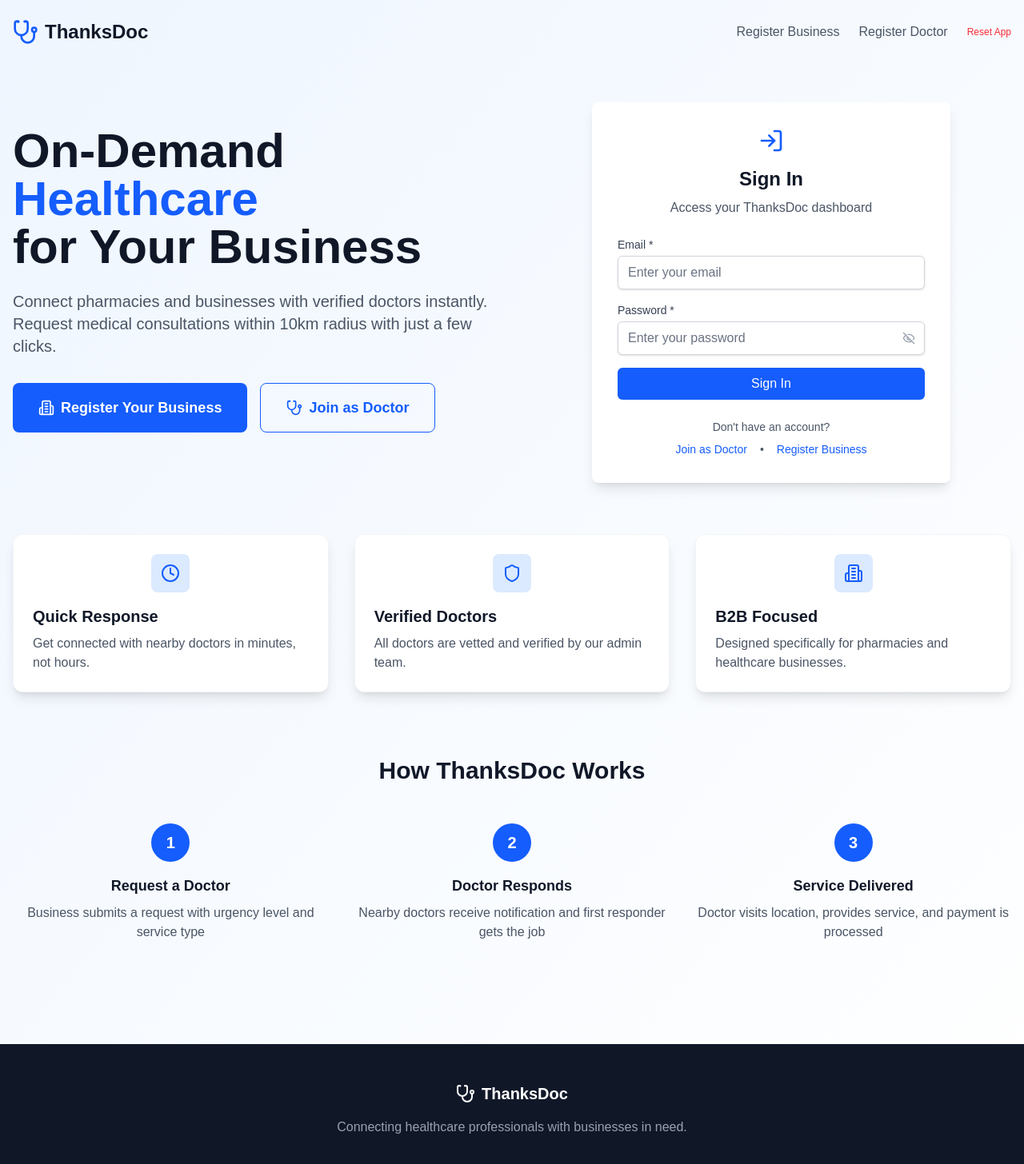
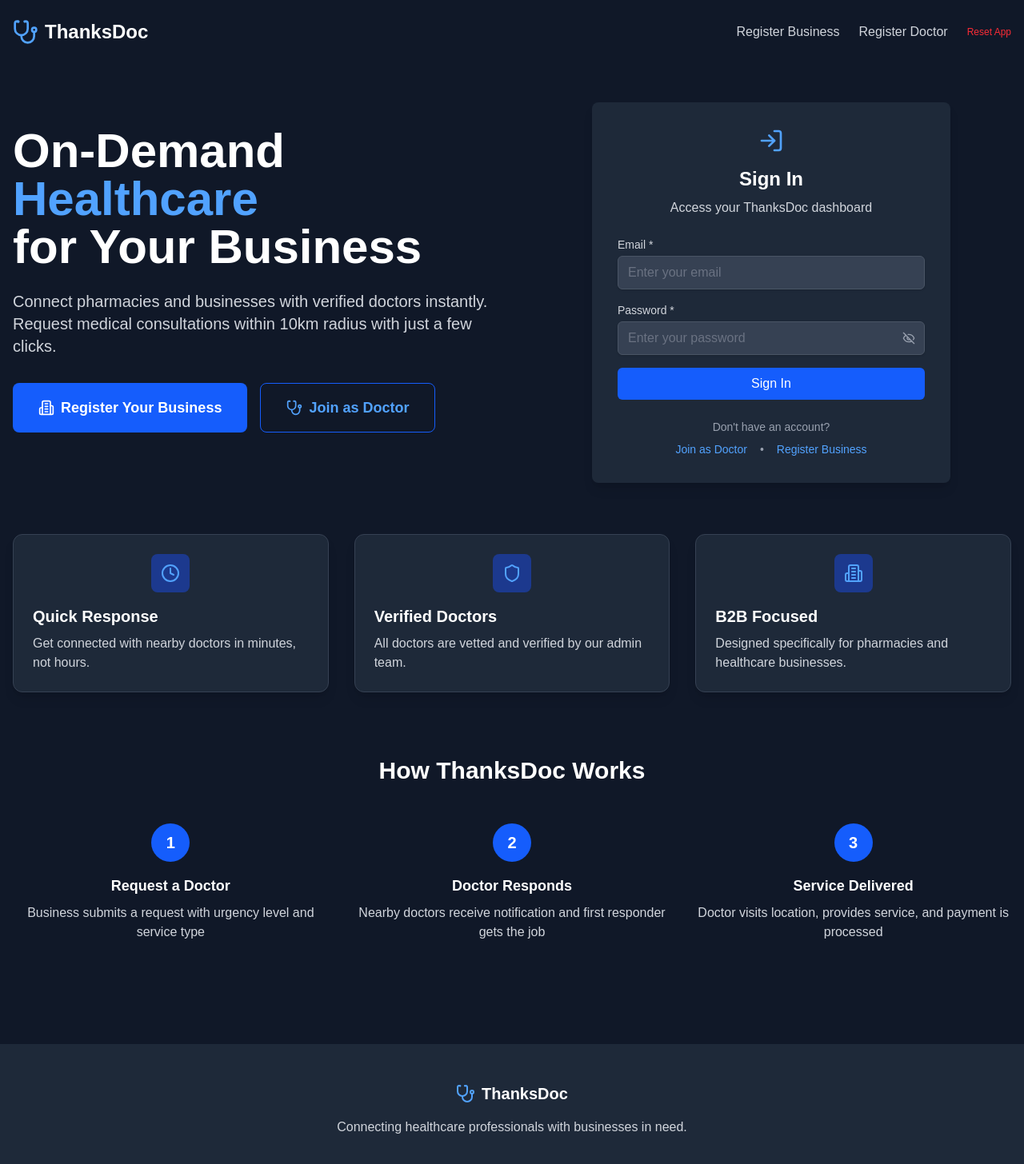
Before and after one commit to ThanksDoc-V1-1/thanksDoc_FE, a Next.js app: page / in a window 1280 px wide. Shown: the top 1456 px of the page at 80% size. Built offline with nearby package versions, Linux system fonts and the light colour scheme; no server answers.

Commit message:
starting dark all over

```diff
--- a/src/app/globals.css
+++ b/src/app/globals.css
@@ -1,22 +1,21 @@
 @import "tailwindcss";
 
 :root {
-  --background: #ffffff;
-  --foreground: #171717;
+  --background: #0a0a0a;
+  --foreground: #ededed;
 }
 
-@theme inline {
+/* Always use dark mode colors */
+html {
+  color-scheme: dark;
+}
+
+/* Define fonts and colors */
+:root {
   --color-background: var(--background);
   --color-foreground: var(--foreground);
   --font-sans: var(--font-geist-sans);
   --font-mono: var(--font-geist-mono);
-}
-
-@media (prefers-color-scheme: dark) {
-  :root {
-    --background: #0a0a0a;
-    --foreground: #ededed;
-  }
 }
 
 body {
@@ -25,27 +24,53 @@ body {
   font-family: Arial, Helvetica, sans-serif;
 }
 
-/* Form input utilities */
+/* Form input utilities - always using dark mode variants */
 .form-input {
-  @apply w-full px-3 py-2 border border-gray-300 dark:border-gray-600 rounded-lg bg-white dark:bg-gray-700 text-gray-900 dark:text-white placeholder-gray-500 dark:placeholder-gray-400 focus:ring-2 focus:ring-blue-500 focus:border-transparent;
+  width: 100%;
+  padding: 0.5rem 0.75rem;
+  border: 1px solid #4b5563;
+  border-radius: 0.5rem;
+  background-color: #374151;
+  color: #fff;
+}
+.form-input::placeholder {
+  color: #9ca3af;
+}
+.form-input:focus {
+  outline: 2px solid #3b82f6;
+  border-color: transparent;
 }
 
 .form-label {
-  @apply block text-sm font-medium text-gray-700 dark:text-gray-300 mb-2;
+  display: block;
+  font-size: 0.875rem;
+  font-weight: 500;
+  color: #d1d5db;
+  margin-bottom: 0.5rem;
 }
 
 .form-section-heading {
-  @apply text-xl font-semibold text-gray-900 dark:text-white;
+  font-size: 1.25rem;
+  font-weight: 600;
+  color: #ffffff;
 }
 
 .form-container {
-  @apply bg-white dark:bg-gray-800 rounded-lg shadow-lg p-8;
+  background-color: #1f2937;
+  border-radius: 0.5rem;
+  box-shadow: 0 10px 15px -3px rgba(0, 0, 0, 0.1), 0 4px 6px -2px rgba(0, 0, 0, 0.05);
+  padding: 2rem;
 }
 
 .form-footer-text {
-  @apply text-center text-sm text-gray-600 dark:text-gray-400;
+  text-align: center;
+  font-size: 0.875rem;
+  color: #9ca3af;
 }
 
 .form-link {
-  @apply text-blue-600 dark:text-blue-400 hover:text-blue-700 dark:hover:text-blue-300;
+  color: #60a5fa;
 }
+.form-link:hover {
+  color: #93c5fd;
+}
--- a/src/app/layout.js
+++ b/src/app/layout.js
@@ -1,6 +1,7 @@
 import { Geist, Geist_Mono } from "next/font/google";
 import "./globals.css";
 import { AuthProvider } from "../contexts/AuthContext";
+import { ThemeProvider } from "../contexts/ThemeContext";
 
 const geistSans = Geist({
   variable: "--font-geist-sans",
@@ -19,13 +20,15 @@ export const metadata = {
 
 export default function RootLayout({ children }) {
   return (
-    <html lang="en">
+    <html lang="en" className="dark">
       <body
-        className={`${geistSans.variable} ${geistMono.variable} antialiased bg-white dark:bg-gray-900 text-gray-900 dark:text-white`}
+        className={`${geistSans.variable} ${geistMono.variable} antialiased bg-gray-900 text-white`}
       >
-        <AuthProvider>
-          {children}
-        </AuthProvider>
+        <ThemeProvider>
+          <AuthProvider>
+            {children}
+          </AuthProvider>
+        </ThemeProvider>
       </body>
     </html>
   );
--- a/src/app/page.js
+++ b/src/app/page.js
@@ -34,10 +34,10 @@ export default function Home() {
 
   if (loading) {
     return (
-      <div className="min-h-screen bg-gradient-to-br from-blue-50 to-white dark:from-gray-900 dark:to-gray-800 flex items-center justify-center">
+      <div className="min-h-screen bg-gray-900 flex items-center justify-center">
         <div className="text-center">
-          <Stethoscope className="h-12 w-12 text-blue-600 dark:text-blue-400 mx-auto mb-4 animate-pulse" />
-          <p className="text-gray-600 dark:text-gray-300">Loading...</p>
+          <Stethoscope className="h-12 w-12 text-blue-400 mx-auto mb-4 animate-pulse" />
+          <p className="text-gray-300">Loading...</p>
         </div>
       </div>
     );
@@ -46,18 +46,18 @@ export default function Home() {
   // No redirect logic - allow access to home page regardless of authentication status
 
   return (
-    <div className="min-h-screen bg-gradient-to-br from-blue-50 to-white dark:from-gray-900 dark:to-gray-800">
+    <div className="min-h-screen bg-gray-900">
       {/* Header */}
       <header className="container mx-auto px-4 py-6">
         <nav className="flex items-center justify-between">
           <div className="flex items-center space-x-2">
-            <Stethoscope className="h-8 w-8 text-blue-600 dark:text-blue-400" />
-            <span className="text-2xl font-bold text-gray-900 dark:text-white">ThanksDoc</span>
+            <Stethoscope className="h-8 w-8 text-blue-400" />
+            <span className="text-2xl font-bold text-white">ThanksDoc</span>
           </div>
           <div className="hidden md:flex items-center space-x-6">
             {isAuthenticated && user ? (
               <>
-                <span className="text-gray-600 dark:text-gray-300">
+                <span className="text-gray-300">
                   Welcome, {user.name || user.email}
                 </span>
                 <Link
@@ -66,13 +66,13 @@ export default function Home() {
                     user.role === 'doctor' ? '/doctor/dashboard' :
                     user.role === 'business' ? '/business/dashboard' : '/'
                   }
-                  className="text-blue-600 dark:text-blue-400 hover:text-blue-800 dark:hover:text-blue-200 transition-colors"
+                  className="text-blue-400 hover:text-blue-200 transition-colors"
                 >
                   Go to Dashboard
                 </Link>
                 <button
                   onClick={logout}
-                  className="flex items-center space-x-1 text-gray-600 dark:text-gray-300 hover:text-red-600 dark:hover:text-red-400 transition-colors"
+                  className="flex items-center space-x-1 text-gray-300 hover:text-red-400 transition-colors"
                 >
                   <LogOut className="h-4 w-4" />
                   <span>Logout</span>
@@ -80,10 +80,10 @@ export default function Home() {
               </>
             ) : (
               <>
-                <Link href="/business/register" className="text-gray-600 dark:text-gray-300 hover:text-blue-600 dark:hover:text-blue-400 transition-colors">
+                <Link href="/business/register" className="text-gray-300 hover:text-blue-400 transition-colors">
                   Register Business
                 </Link>
-                <Link href="/doctor/register" className="text-gray-600 dark:text-gray-300 hover:text-blue-600 dark:hover:text-blue-400 transition-colors">
+                <Link href="/doctor/register" className="text-gray-300 hover:text-blue-400 transition-colors">
                   Register Doctor
                 </Link>
                 <button
@@ -104,7 +104,7 @@ export default function Home() {
                     }
                     window.location.href = '/';
                   }}
-                  className="text-xs text-red-500 hover:text-red-700 dark:hover:text-red-300 transition-colors"
+                  className="text-xs text-red-500 hover:text-red-300 transition-colors"
                 >
                   Reset App
                 </button>
@@ -119,14 +119,14 @@ export default function Home() {
         {/* Registration Success Message */}
         {showMessage && (
           <div className="max-w-md mx-auto mb-8">
-            <div className="bg-green-50 dark:bg-green-900/50 border border-green-200 dark:border-green-800 rounded-lg p-4">
+            <div className="bg-green-900/50 border border-green-800 rounded-lg p-4">
               <div className="flex items-center space-x-3">
-                <CheckCircle className="h-6 w-6 text-green-600 dark:text-green-400 flex-shrink-0" />
+                <CheckCircle className="h-6 w-6 text-green-400 flex-shrink-0" />
                 <div>
-                  <h3 className="text-sm font-medium text-green-800 dark:text-green-200">
+                  <h3 className="text-sm font-medium text-green-200">
                     Registration Successful!
                   </h3>
-                  <p className="text-sm text-green-700 dark:text-green-300 mt-1">
+                  <p className="text-sm text-green-300 mt-1">
                     {messageType === 'doctor'
                       ? 'Your doctor profile has been submitted for review. You will receive a confirmation email once verified.'
                       : 'Your business profile has been submitted for review. You will receive a confirmation email once verified.'
@@ -136,7 +136,7 @@ export default function Home() {
               </div>
               <button
                 onClick={() => setShowMessage(false)}
-                className="mt-3 text-xs text-green-600 dark:text-green-400 hover:text-green-800 dark:hover:text-green-200 underline"
+                className="mt-3 text-xs text-green-400 hover:text-green-200 underline"
               >
                 Dismiss
               </button>
@@ -148,12 +148,12 @@ export default function Home() {
         <div className="grid lg:grid-cols-2 gap-12 items-center">
           {/* Left Side - Marketing Content */}
           <div className="text-center lg:text-left">
-            <h1 className="text-5xl md:text-6xl font-bold text-gray-900 dark:text-white mb-6">
-              On-Demand <span className="text-blue-600 dark:text-blue-400">Healthcare</span>
+            <h1 className="text-5xl md:text-6xl font-bold text-white mb-6">
+              On-Demand <span className="text-blue-400">Healthcare</span>
               <br />
               for Your Business
             </h1>
-            <p className="text-xl text-gray-600 dark:text-gray-300 mb-8">
+            <p className="text-xl text-gray-300 mb-8">
               Connect pharmacies and businesses with verified doctors instantly.
               Request medical consultations within 10km radius with just a few clicks.
             </p>
@@ -168,7 +168,7 @@ export default function Home() {
               </Link>
               <Link
                 href="/doctor/register"
-                className="border border-blue-600 text-blue-600 dark:text-blue-400 px-8 py-4 rounded-lg text-lg font-semibold hover:bg-blue-50 dark:hover:bg-blue-900/20 transition-colors flex items-center justify-center space-x-2"
+                className="border border-blue-600 text-blue-400 px-8 py-4 rounded-lg text-lg font-semibold hover:bg-blue-900/20 transition-colors flex items-center justify-center space-x-2"
               >
                 <Stethoscope className="h-5 w-5" />
                 <span>Join as Doctor</span>
@@ -188,62 +188,62 @@ export default function Home() {
 
         {/* Features Section */}
         <div className="grid md:grid-cols-3 gap-8 mt-16">
-          <div className="bg-white dark:bg-gray-800 p-6 rounded-xl shadow-lg border border-gray-100 dark:border-gray-700">
-            <div className="bg-blue-100 dark:bg-blue-900 w-12 h-12 rounded-lg flex items-center justify-center mx-auto mb-4">
-              <Clock className="h-6 w-6 text-blue-600 dark:text-blue-400" />
+          <div className="bg-gray-800 p-6 rounded-xl shadow-lg border border-gray-700">
+            <div className="bg-blue-900 w-12 h-12 rounded-lg flex items-center justify-center mx-auto mb-4">
+              <Clock className="h-6 w-6 text-blue-400" />
             </div>
-            <h3 className="text-xl font-semibold mb-2 text-gray-900 dark:text-white">Quick Response</h3>
-            <p className="text-gray-600 dark:text-gray-300">Get connected with nearby doctors in minutes, not hours.</p>
+            <h3 className="text-xl font-semibold mb-2 text-white">Quick Response</h3>
+            <p className="text-gray-300">Get connected with nearby doctors in minutes, not hours.</p>
           </div>
 
-          <div className="bg-white dark:bg-gray-800 p-6 rounded-xl shadow-lg border border-gray-100 dark:border-gray-700">
-            <div className="bg-blue-100 dark:bg-blue-900 w-12 h-12 rounded-lg flex items-center justify-center mx-auto mb-4">
-              <Shield className="h-6 w-6 text-blue-600 dark:text-blue-400" />
+          <div className="bg-gray-800 p-6 rounded-xl shadow-lg border border-gray-700">
+            <div className="bg-blue-900 w-12 h-12 rounded-lg flex items-center justify-center mx-auto mb-4">
+              <Shield className="h-6 w-6 text-blue-400" />
             </div>
-            <h3 className="text-xl font-semibold mb-2 text-gray-900 dark:text-white">Verified Doctors</h3>
-            <p className="text-gray-600 dark:text-gray-300">All doctors are vetted and verified by our admin team.</p>
+            <h3 className="text-xl font-semibold mb-2 text-white">Verified Doctors</h3>
+            <p className="text-gray-300">All doctors are vetted and verified by our admin team.</p>
           </div>
 
-          <div className="bg-white dark:bg-gray-800 p-6 rounded-xl shadow-lg border border-gray-100 dark:border-gray-700">
-            <div className="bg-blue-100 dark:bg-blue-900 w-12 h-12 rounded-lg flex items-center justify-center mx-auto mb-4">
-              <Building2 className="h-6 w-6 text-blue-600 dark:text-blue-400" />
+          <div className="bg-gray-800 p-6 rounded-xl shadow-lg border border-gray-700">
+            <div className="bg-blue-900 w-12 h-12 rounded-lg flex items-center justify-center mx-auto mb-4">
+              <Building2 className="h-6 w-6 text-blue-400" />
             </div>
-            <h3 className="text-xl font-semibold mb-2 text-gray-900 dark:text-white">B2B Focused</h3>
-            <p className="text-gray-600 dark:text-gray-300">Designed specifically for pharmacies and healthcare businesses.</p>
+            <h3 className="text-xl font-semibold mb-2 text-white">B2B Focused</h3>
+            <p className="text-gray-300">Designed specifically for pharmacies and healthcare businesses.</p>
           </div>
         </div>
 
         {/* How it Works */}
         <div className="mt-20 text-center">
-          <h2 className="text-3xl font-bold text-gray-900 dark:text-white mb-12">How ThanksDoc Works</h2>
+          <h2 className="text-3xl font-bold text-white mb-12">How ThanksDoc Works</h2>
           <div className="grid md:grid-cols-3 gap-8">
             <div className="text-center">
               <div className="bg-blue-600 text-white w-12 h-12 rounded-full flex items-center justify-center text-xl font-bold mx-auto mb-4">1</div>
-              <h3 className="text-lg font-semibold mb-2 text-gray-900 dark:text-white">Request a Doctor</h3>
-              <p className="text-gray-600 dark:text-gray-300">Business submits a request with urgency level and service type</p>
+              <h3 className="text-lg font-semibold mb-2 text-white">Request a Doctor</h3>
+              <p className="text-gray-300">Business submits a request with urgency level and service type</p>
             </div>
             <div className="text-center">
               <div className="bg-blue-600 text-white w-12 h-12 rounded-full flex items-center justify-center text-xl font-bold mx-auto mb-4">2</div>
-              <h3 className="text-lg font-semibold mb-2 text-gray-900 dark:text-white">Doctor Responds</h3>
-              <p className="text-gray-600 dark:text-gray-300">Nearby doctors receive notification and first responder gets the job</p>
+              <h3 className="text-lg font-semibold mb-2 text-white">Doctor Responds</h3>
+              <p className="text-gray-300">Nearby doctors receive notification and first responder gets the job</p>
             </div>
             <div className="text-center">
               <div className="bg-blue-600 text-white w-12 h-12 rounded-full flex items-center justify-center text-xl font-bold mx-auto mb-4">3</div>
-              <h3 className="text-lg font-semibold mb-2 text-gray-900 dark:text-white">Service Delivered</h3>
-              <p className="text-gray-600 dark:text-gray-300">Doctor visits location, provides service, and payment is processed</p>
+              <h3 className="text-lg font-semibold mb-2 text-white">Service Delivered</h3>
+              <p className="text-gray-300">Doctor visits location, provides service, and payment is processed</p>
             </div>
           </div>
         </div>
       </main>
 
       {/* Footer */}
-      <footer className="bg-gray-900 text-white py-12 mt-20">
+      <footer className="bg-gray-800 text-white py-12 mt-20">
         <div className="container mx-auto px-4 text-center">
           <div className="flex items-center justify-center space-x-2 mb-4">
-            <Stethoscope className="h-6 w-6" />
+            <Stethoscope className="h-6 w-6 text-blue-400" />
             <span className="text-xl font-bold">ThanksDoc</span>
           </div>
-          <p className="text-gray-400">Connecting healthcare professionals with businesses in need.</p>
+          <p className="text-gray-300">Connecting healthcare professionals with businesses in need.</p>
         </div>
       </footer>
     </div>
--- a/src/components/LoginForm.js
+++ b/src/components/LoginForm.js
@@ -4,6 +4,7 @@ import { useState } from 'react';
 import { useRouter } from 'next/navigation';
 import { LogIn, Eye, EyeOff } from 'lucide-react';
 import { useAuth } from '../contexts/AuthContext';
+import { useTheme } from '../hooks/useTheme';
 import { authAPI } from '../lib/api';
 
 export default function LoginForm() {
@@ -74,22 +75,22 @@ export default function LoginForm() {
   };
 
   return (
-    <div className="bg-white dark:bg-gray-800 rounded-lg shadow-lg p-8 w-full max-w-md">
+    <div className="bg-gray-800 rounded-lg shadow-lg p-8 w-full max-w-md">
       <div className="text-center mb-6">
-        <LogIn className="h-8 w-8 text-blue-600 dark:text-blue-400 mx-auto mb-4" />
-        <h2 className="text-2xl font-bold text-gray-900 dark:text-white">Sign In</h2>
-        <p className="text-gray-600 dark:text-gray-300 mt-2">Access your ThanksDoc dashboard</p>
+        <LogIn className="h-8 w-8 text-blue-400 mx-auto mb-4" />
+        <h2 className="text-2xl font-bold text-white">Sign In</h2>
+        <p className="text-gray-300 mt-2">Access your ThanksDoc dashboard</p>
       </div>
 
       {error && (
-        <div className="bg-red-50 dark:bg-red-900/50 border border-red-200 dark:border-red-800 text-red-700 dark:text-red-300 px-4 py-3 rounded mb-4">
+        <div className="bg-red-900/50 border border-red-800 text-red-300 px-4 py-3 rounded mb-4">
           {error}
         </div>
       )}
 
       <form onSubmit={handleSubmit} className="space-y-4">
         <div>
-          <label className="block text-sm font-medium text-gray-700 dark:text-gray-300 mb-1">
+          <label className="block text-sm font-medium text-gray-300 mb-1">
             Email *
           </label>
           <input
@@ -98,13 +99,13 @@ export default function LoginForm() {
             required
             value={formData.email}
             onChange={handleChange}
-            className="w-full px-3 py-2 border border-gray-300 dark:border-gray-600 rounded-md shadow-sm bg-white dark:bg-gray-700 text-gray-900 dark:text-white placeholder-gray-500 dark:placeholder-gray-400 focus:outline-none focus:ring-blue-500 focus:border-blue-500"
+            className="w-full px-3 py-2 border border-gray-600 rounded-md shadow-sm bg-gray-700 text-gray-300 placeholder-gray-500 focus:outline-none focus:ring-blue-500 focus:border-blue-500"
             placeholder="Enter your email"
           />
         </div>
 
         <div>
-          <label className="block text-sm font-medium text-gray-700 dark:text-gray-300 mb-1">
+          <label className="block text-sm font-medium text-gray-300 mb-1">
             Password *
           </label>
           <div className="relative">
@@ -114,13 +115,13 @@ export default function LoginForm() {
               required
               value={formData.password}
               onChange={handleChange}
-              className="w-full px-3 py-2 pr-10 border border-gray-300 dark:border-gray-600 rounded-md shadow-sm bg-white dark:bg-gray-700 text-gray-900 dark:text-white placeholder-gray-500 dark:placeholder-gray-400 focus:outline-none focus:ring-blue-500 focus:border-blue-500"
+              className="w-full px-3 py-2 pr-10 border border-gray-600 rounded-md shadow-sm bg-gray-700 text-gray-300 placeholder-gray-500 focus:outline-none focus:ring-blue-500 focus:border-blue-500"
               placeholder="Enter your password"
             />
             <button
               type="button"
               onClick={() => setShowPassword(!showPassword)}
-              className="absolute inset-y-0 right-0 pr-3 flex items-center text-gray-400 hover:text-gray-600 dark:hover:text-gray-300"
+              className="absolute inset-y-0 right-0 pr-3 flex items-center text-gray-400 hover:text-gray-600"
             >
               {showPassword ? (
                 <EyeOff className="h-4 w-4" />
@@ -140,14 +141,14 @@ export default function LoginForm() {
         </button>
       </form>
 
-      <div className="mt-6 text-center text-sm text-gray-600 dark:text-gray-400">
+      <div className="mt-6 text-center text-sm text-gray-400">
         <p>Don't have an account?</p>
         <div className="mt-2 space-x-4">
-          <a href="/doctor/register" className="text-blue-600 dark:text-blue-400 hover:underline">
+          <a href="/doctor/register" className="text-blue-400 hover:underline">
             Join as Doctor
           </a>
           <span>•</span>
-          <a href="/business/register" className="text-blue-600 dark:text-blue-400 hover:underline">
+          <a href="/business/register" className="text-blue-400 hover:underline">
             Register Business
           </a>
         </div>
--- /dev/null
+++ b/src/contexts/ThemeContext.js
@@ -0,0 +1,62 @@
+'use client';
+
+import { createContext, useContext, useState, useEffect } from 'react';
+
+const ThemeContext = createContext();
+
+export const useTheme = () => {
+  const context = useContext(ThemeContext);
+  if (!context) {
+    throw new Error('useTheme must be used within a ThemeProvider');
+  }
+  return context;
+};
+
+export const ThemeProvider = ({ children }) => {
+  // State to track if dark mode is enabled
+  const [isDarkMode, setIsDarkMode] = useState(false);
+  // State to track current path
+  const [currentPath, setCurrentPath] = useState('');
+
+  useEffect(() => {
+    // Only apply dark mode to the homepage
+    const path = window.location.pathname;
+    setCurrentPath(path);
+
+    if (path === '/' || path === '') {
+      // Apply dark mode only on the homepage
+      document.documentElement.classList.add('dark');
+      setIsDarkMode(true);
+      console.log('🌙 Dark mode applied to homepage');
+    } else {
+      // Remove dark mode on other pages
+      document.documentElement.classList.remove('dark');
+      setIsDarkMode(false);
+      console.log('☀️ Light mode applied to non-homepage');
+    }
+
+    // Update localStorage to remember the current theme state
+    localStorage.setItem('theme', path === '/' ? 'dark' : 'light');
+  }, []);
+
+  // This function exists but will always maintain dark mode
+  const toggleTheme = () => {
+    console.log('🌙 Toggle attempted, but maintaining dark mode');
+    // We keep dark mode no matter what
+    setIsDarkMode(true);
+    document.documentElement.classList.add('dark');
+    document.documentElement.classList.remove('light');
+    localStorage.setItem('theme', 'dark');
+  };
+
+  const value = {
+    isDarkMode,
+    toggleTheme,
+  };
+
+  return (
+    <ThemeContext.Provider value={value}>
+      {children}
+    </ThemeContext.Provider>
+  );
+};
--- /dev/null
+++ b/src/hooks/useTheme.js
@@ -0,0 +1,21 @@
+'use client';
+
+import { useTheme as useThemeContext } from '../contexts/ThemeContext';
+
+/**
+ * Custom hook to access and manage theme state
+ * Note: In this application, dark mode is always enforced
+ */
+export const useTheme = () => {
+  const { isDarkMode, toggleTheme } = useThemeContext();
+
+  return {
+    isDarkMode, // Will always be true
+    toggleTheme, // Will maintain dark mode even if called
+    // Provide helper functions for dark mode styles
+    getBgColor: (dark, light) => dark, // Always return dark color
+    getTextColor: (dark, light) => dark, // Always return dark color
+  };
+};
+
+export default useTheme;
--- a/tailwind.config.js
+++ b/tailwind.config.js
@@ -5,7 +5,7 @@ module.exports = {
     './src/components/**/*.{js,ts,jsx,tsx,mdx}',
     './src/app/**/*.{js,ts,jsx,tsx,mdx}',
   ],
-  darkMode: 'class',
+  darkMode: 'class', // Using class strategy but we'll always apply the dark class
   theme: {
     extend: {
       colors: {
```
Also changed, not shown: 1 other file (tests, documents, lock files or other folders).
